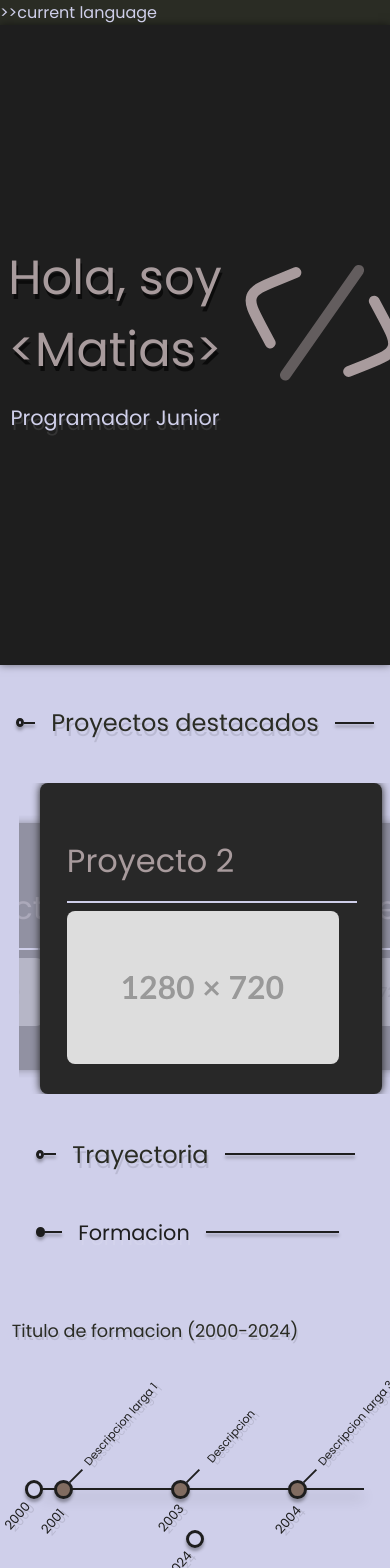
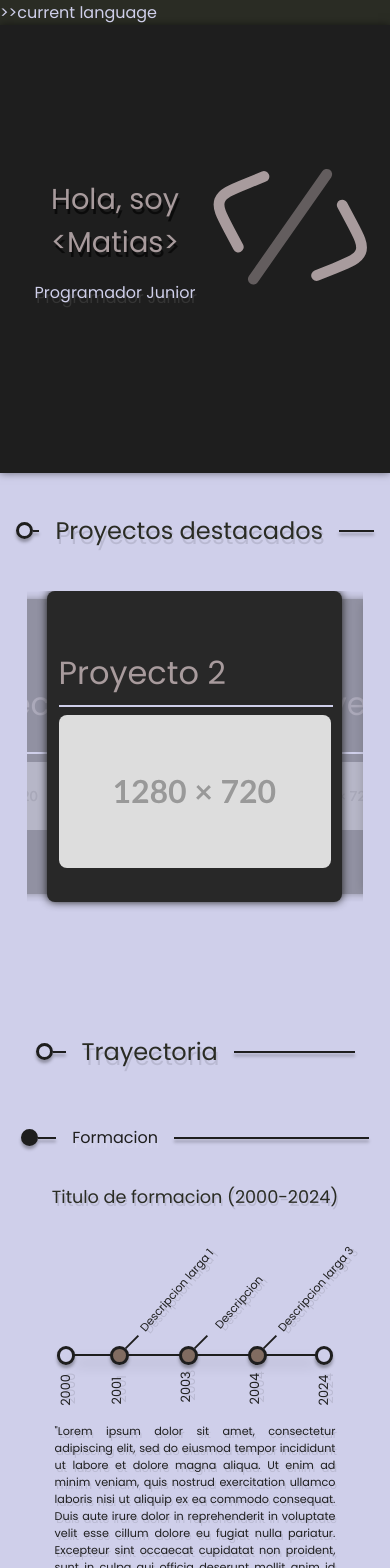
Before and after one commit to Matii111/Matii111.github.io, a React (Create React App) app: page / in a window 390 px wide. Shown: the top 1568 px of the page. Built offline with nearby package versions, Linux system fonts and the light colour scheme.

Commit message:
fix(major): Multiple aspect ratio fixed.

```diff
--- a/src/components/featuredProjects/projectCardsFormat.js
+++ b/src/components/featuredProjects/projectCardsFormat.js
@@ -1,14 +1,36 @@
-import React, { useState } from 'react';
+import React, { useState, useEffect } from 'react';
 import { Slide } from 'react-slideshow-image';
 import ProjectCardsData from './projectCardsData';
 import Next from '../../imgs/logos/next-slider-icon.svg';
 import Prev from '../../imgs/logos/prev-slider-icon.svg';
 import Close from '../../imgs/logos/close-icon.svg';
 
+function centerPopup() {
+    var popup = document.querySelector('.project-preview-container');
+
+    var width = window.innerWidth;
+    var height = window.innerHeight;
+
+    var popupWidth = popup.offsetWidth;
+    var popupHeight = popup.offsetHeight;
+
+    var left = (width - popupWidth) / 2;
+    var top = (height - popupHeight) / 2;
+
+    popup.style.left = `${left}px`;
+    popup.style.top = `${top}px`;
+}
+
 function ProjectFormat() {
     const [currentSlide, setCurrentSlide] = useState(0);
     const [isProjectOpen, setProjectOpen] = useState(false);
     const [selectedId, setSelectedId] = useState(null);
+
+    useEffect(() => {
+        if (isProjectOpen) {
+            centerPopup();
+        }
+    }, [isProjectOpen]);
 
     const handleProjectOpen = (id) => {
         setSelectedId(id);
@@ -56,8 +78,7 @@ function ProjectFormat() {
                 <hr className='right-hr' />
             </div>
             <div className="slide-container">
-
-                    <div className={`${isProjectOpen ? 'overlay' : 'overlay-inactive'}`}>
+                <div className={`${isProjectOpen ? 'overlay' : 'overlay-inactive'}`}>
                     {isProjectOpen && (
                         <div className='project-preview-container'>
                             <div className='project-preview'>
@@ -78,17 +99,16 @@ function ProjectFormat() {
                                 </div>
                                 <hr className='right-hr' />
                                 <div className='project-preview-right'>
-                                    <img src={project.image} />
-                                    <img src={project.image2} />
+                                    <img src={project.image} alt="Project" />
+                                    <img src={project.image2} alt="Project" />
                                 </div>
                             </div>
                             <p onClick={handleProjectClose} className='overlay-close-button'>
                                 <img src={Close} alt="Close" />
                             </p>
                         </div>
-                          )}
-                    </div>
-
+                    )}
+                </div>
                 <Slide {...slideSettings}>
                     {ProjectCardsData.map((project, index) => {
                         const nextSlide = (currentSlide + 1) % ProjectCardsData.length;
--- a/src/index.css
+++ b/src/index.css
@@ -229,7 +229,7 @@ body {
 }
 
 .career-subtitle>.right-hr {
-  width: 70%;
+  width: 60%;
   box-shadow: 0 0.2rem 0.2rem rgba(0, 0, 0, 0.3);
 }
 
@@ -263,7 +263,7 @@ body {
 
 .career-long-hr {
   border: 0.1rem solid #1E1E1E;
-  width: 80rem;
+  width: 63rem;
   margin: 0;
   box-shadow: 0 0.5rem 0.8rem rgba(0, 0, 0, 0.3);
 }
@@ -381,7 +381,7 @@ body {
 }
 
 .career-content-title {
-  left: -26rem;
+  left: -18rem;
   position: relative;
   cursor: default;
 }
@@ -397,6 +397,7 @@ body {
   display: flex;
   flex-direction: column;
   align-items: center;
+  overflow: hidden;
 }
 
 .tools-content {
@@ -492,7 +493,7 @@ body {
 
 .footer-title>p {
   color: #CFCFEA;
-  font-size: 2rem;
+  font-size: 1.5rem;
   cursor: default;
   text-shadow: 0.1rem 0.3rem rgba(255, 255, 255, 0.1);
 }
@@ -573,8 +574,8 @@ body {
 }
 
 .circle-title {
-  width: 1rem;
-  height: 1rem;
+  min-width: 0.7rem;
+  min-height: 0.7rem;
   border-radius: 50%;
   border-style: solid;
   border-color: #1E1E1E;
@@ -583,7 +584,7 @@ body {
 }
 
 .right-hr {
-  width: 56%;
+  width: 55%;
   margin-left: 1rem;
   border: 0.1rem solid #1E1E1E;
   margin-right: 0rem;
@@ -732,7 +733,7 @@ body {
   margin: auto;
   padding: 0.2rem;
   border-radius: 0.5rem;
-  height: fit-content;
+  height: 25rem;
 }
 
 .project-card {
@@ -788,6 +789,7 @@ body {
   margin-bottom: 0.5rem;
   color: #A89B9D;
   transition: all 0.5s ease;
+  height: 2rem;
 }
 
 .project-title {
@@ -800,6 +802,7 @@ body {
 .project-card>hr {
   width: 100%;
   border: 1px solid #CFCFEA;
+  margin-top: 3rem;
 }
 
 .project-info {
@@ -846,12 +849,12 @@ body {
 }
 
 .slideButtonPrev>img {
-  right: 5rem;
+  right: 2rem;
   position: absolute;
 }
 
 .slideButtonNext>img {
-  left: 5rem;
+  left: 2rem;
   position: absolute;
 }
 
@@ -872,13 +875,17 @@ body {
 /* 4k RES */
 @media (min-width: 2560px) {
   .career-title>.right-hr {
-    width: 70%;
+    width: 67%;
   }
 
   .project-preview-container {
     top: 20%;
     left: 34.5%;
   }
+
+  .project-card>hr {
+    margin-top: 2rem;
+  }
 }
 
 /* LAPTOP L RES */
@@ -886,7 +893,7 @@ body {
 
   /* FEATURED CONTENT */
   .right-hr {
-    width: 37rem;
+    width: 50%;
   }
 
   .project-preview-container {
@@ -910,6 +917,10 @@ body {
     margin-left: 2rem;
   }
 
+  .project-card>hr {
+    margin-top: 2rem;
+  }
+
   /* CAREER CONTENT */
 
   .career-content-title {
@@ -921,7 +932,8 @@ body {
   }
 
   .career-title>.right-hr {
-    width: 59rem;
+    width: 65%;
+
   }
 
   .career-content>.career-content-description {
@@ -940,7 +952,7 @@ body {
 
 
 /* LAPTOP RES */
-@media (max-width: 1024px) {
+@media (max-width: 1193px) {
 
   /* PRESENTATION */
   .presentation-label {
@@ -958,7 +970,7 @@ body {
   }
 
   .right-hr {
-    width: 20rem;
+    width: 35%;
   }
 
   /* FOOTER */
@@ -970,19 +982,22 @@ body {
 
   /* SLIDER */
 
+  .project-card>hr {
+    margin-top: 1rem;
+  }
+
   .slide-container {
     width: 36rem;
   }
 
   .project-card {
-    width: 18rem;
-    height: 5rem;
+    width: 23rem;
+    height: 12rem;
     font-size: 1rem;
   }
 
   .middle-card .project-title {
     width: 15rem;
-    height: 10rem;
     font-size: 2rem;
   }
 
@@ -991,7 +1006,7 @@ body {
   }
 
   .middle-card .project-img-container img {
-    max-width: 10rem;
+    max-width: 13rem;
   }
 
   .project-img-container img {
@@ -1000,7 +1015,7 @@ body {
 
   .middle-card {
     width: 20rem;
-    height: 10rem;
+    height: 16rem !important;
     margin-left: 0rem;
   }
 
@@ -1043,13 +1058,13 @@ body {
   }
 
   .overlay-close-button>img {
-    margin-bottom: 19rem;
+    margin-bottom: 27rem;
   }
 
   /* CAREER CONTENT */
 
   .career-title>.right-hr {
-    width: 35rem;
+    width: 55%;
   }
 
   .career-long-hr {
@@ -1112,15 +1127,11 @@ body {
   }
 }
 
-@media (max-width: 768px) {
+@media (max-width: 982px) {
 
   /* CAREER SECTION */
   .career-content>p {
     font-size: 1.4rem;
-  }
-
-  .career-title>.right-hr {
-    width: 21rem;
   }
 
   .career-long-hr {
@@ -1185,6 +1196,10 @@ body {
 
   .project-preview-right {
     margin-left: 2rem;
+  }
+
+  .project-card>hr {
+    margin-top: 1rem;
   }
 
   /* FEATURED PROJECT */
@@ -1219,10 +1234,6 @@ body {
     width: 34.5rem;
   }
 
-  .right-hr {
-    width: 13rem;
-  }
-
   .project-preview-container {
     top: 22%;
     left: 14.6%;
@@ -1230,7 +1241,7 @@ body {
   }
 
   .middle-card .project-img-container img {
-    max-width: 17rem;
+    max-width: 100%;
   }
 
   .overlay-close-button>img {
@@ -1271,7 +1282,7 @@ body {
   }
 }
 
-@media (max-width: 425px) {
+@media (max-width: 751px) {
 
   /* PRESENTATION LABEL */
 
@@ -1291,40 +1302,30 @@ body {
     font-size: 1.5rem;
   }
 
-  .circle-title {
-    width: 0.2rem;
-    height: 0.2rem;
-  }
-
-  .right-hr {
-    width: 4rem;
-  }
-
   .left-hr {
     width: 1rem;
   }
 
   .slide-container {
-    width: 24rem;
-    margin-left: 1rem;
+    width: 75%;
   }
 
   .project-card {
     padding: 1.7rem;
     width: 15rem;
-    height: 12rem;
+    height: 15rem;
   }
 
   .middle-card {
     padding: 1.7rem;
-    width: 18rem;
-    margin-left: -2rem;
-    height: 12rem;
+    width: 210%;
+    margin-left: -1.4rem;
+    height: 19rem !important;
   }
 
   .project-preview-container {
     top: 9%;
-    left: 3%;
+    left: 2%;
     width: 25rem;
     height: 40rem;
   }
@@ -1367,12 +1368,8 @@ body {
     margin-left: 1rem;
   }
 
-  .career-title>.right-hr {
-    width: 12rem;
-  }
-
   .career-long-hr {
-    width: 20rem;
+    width: 17rem;
   }
 
   .career-featured-content {
@@ -1380,12 +1377,12 @@ body {
   }
 
   .career-featured-container {
-    width: 19rem;
+    width: 18rem;
   }
 
   .career-featured-content>p {
     font-size: 0.8rem;
-    rotate: calc(311deg);
+    rotate: calc(270deg);
     margin-top: 2rem;
     margin-left: 0rem;
   }
@@ -1398,9 +1395,9 @@ body {
   .career-start-line>p,
   .career-end-line>p {
     font-size: 0.8rem;
-    rotate: calc(311deg);
-    margin-top: 1rem;
-    margin-left: -2rem;
+    rotate: calc(270deg);
+    margin-top: 1.5rem;
+    margin-left: 0rem;
   }
 
   .horizontal-hr>p {
@@ -1416,7 +1413,7 @@ body {
   }
 
   .career-subtitle>.right-hr {
-    width: 44%;
+    width: 55%;
   }
 
   .career-content>.career-content-description {
@@ -1425,7 +1422,7 @@ body {
   }
 
   .career-content>.career-content-title {
-    margin-left: 11rem;
+    margin-left: 9rem;
     font-size: 1.1rem;
     text-wrap: nowrap;
   }
@@ -1437,13 +1434,8 @@ body {
 
   /* FOOTER */
 
-  .footer-title .left-hr,
-  .footer-title .right-hr {
-    width: 2rem;
-  }
-
   .footer-title>p {
-    font-size: 1rem;
+    font-size: 0.9rem;
   }
 
   /* TOOLS */
@@ -1451,10 +1443,7 @@ body {
     width: 90%;
     padding-left: 1rem;
     padding-bottom: 3rem;
-  }
-
-  .tools-title .right-hr {
-    width: 18%;
+    font-size: 1.8rem;
   }
 
   .tool-item>img {
@@ -1466,9 +1455,19 @@ body {
   .tools-container {
     height: 24rem;
   }
-}
-
-@media (max-width: 375px) {
+
+  .circle-title {
+    width: 0.7rem;
+    height: 0.7rem;
+  }
+
+  .footer-title .left-hr,
+  .footer-title .right-hr {
+    width: 2rem;
+  }
+}
+
+@media (max-width: 421px) {
 
   /* PRESENTATION SECTION */
   .presentation {
@@ -1495,24 +1494,29 @@ body {
   }
 
   .circle-title {
-    min-width: 0.2rem;
-    min-height: 0.2rem;
+    width: 0.7rem;
+    height: 0.7rem;
   }
 
   .middle-card {
-    margin-left: -2.8rem;
+    margin-left: -1.6rem;
     padding: 0.7rem;
     width: 17rem;
+    height: 18rem !important;
     top: 0rem !important;
   }
 
-  .slideButtonPrev>img {
-    display: none;
-  }
 
   .project-card {
-    height: 13rem;
+    height: 15rem;
     top: -2rem;
+  }
+
+  .project-preview-container {
+    width: 22rem;
+    height: 40rem;
+    top: 9%;
+    left: 3%;
   }
 
   /* CAREER  SECTION  */
@@ -1566,4 +1570,282 @@ body {
   .items-icons>img {
     width: 1.5rem;
   }
-}
+
+  .footer-title .left-hr,
+  .footer-title .right-hr {
+    width: 1rem;
+  }
+}
+
+@media (max-width: 342px) {
+
+  /* PRESENTATION */
+  .presentation-logo>img {
+    width: 10rem;
+  }
+
+  /* FEATURED CONTENT */
+
+  .featured-title>p {
+    font-size: 1.2rem;
+  }
+
+  .featured-title>.left-hr {
+    width: 1rem;
+    margin-right: 0.3rem;
+  }
+
+  .featured-title>.right-hr {
+    margin-left: 0.3rem;
+  }
+
+  .middle-card .project-img-container img {
+    max-width: 15rem;
+  }
+
+  .slide-container {
+    width: 18rem;
+  }
+
+  .middle-card .project-title {
+    font-size: 1.8rem;
+  }
+
+  .middle-card {
+    margin-left: -2.4rem;
+    width: 15rem;
+  }
+
+  .project-preview-container {
+    width: 17rem;
+    height: 40rem;
+    top: 9%;
+    left: 8%;
+  }
+
+  /* CAREER SECTION */
+
+  .career-featured-container {
+    width: 7rem;
+  }
+
+  .career-title {
+    padding: 0rem;
+    font-size: 1.2rem;
+  }
+
+  .career-subtitle>.circle-title {
+    border: 0rem;
+  }
+
+  /* TOOLS SECTION */
+
+
+  .tools-title .circle-title {
+    min-width: 0.7rem;
+    min-height: 0.7rem;
+  }
+
+  .tool-item {
+    padding-right: 1rem;
+    padding-left: 1rem;
+  }
+
+  .tools-title {
+    font-size: 1.2rem;
+  }
+
+  .tools-title .left-hr {
+    width: 0.8rem;
+    margin-right: 0.8rem;
+  }
+
+  .tool-item>img {
+    height: 2.3rem;
+  }
+
+  .items-icons>img {
+    width: 1.7rem;
+  }
+
+  /* FOOTER */
+
+  .footer-title>p {
+    font-size: 0.5rem;
+  }
+
+  .footer-items>p {
+    font-size: 1rem;
+  }
+}
+
+@media (max-width: 310px) {
+
+  /* PRESENTATION */
+  .presentation {
+    font-size: 1rem;
+    width: 16rem;
+  }
+
+  .presentation-container {
+    flex-direction: column-reverse;
+  }
+
+  .presentation-logo>img {
+    margin-left: 0rem;
+  }
+
+  /* CAREER SECTION */
+  .centered {
+    min-width: 15rem;
+    margin-left: -0.5rem;
+  }
+
+  .career-title {
+    padding: 0rem;
+    font-size: 100%;
+    width: 100%;
+    min-width: 15rem;
+    margin-left: -1rem;
+  }
+
+  .career-subtitle {
+    min-width: 15rem;
+    margin-left: -1rem;
+  }
+
+  .career-long-hr {
+    width: 13rem;
+  }
+
+  .career-line {
+    flex-wrap: nowrap;
+  }
+
+  .career-content>.career-content-title {
+    font-size: 90%;
+    width: 15rem;
+    text-wrap: pretty;
+    overflow: hidden;
+  }
+
+  .career-title>.right-hr {
+    width: 30%;
+    overflow: hidden;
+  }
+
+  .career-subtitle>.right-hr {
+    width: 29%;
+    overflow: hidden;
+  }
+
+  .career-container {
+    overflow: hidden;
+  }
+
+  /* FEATURED CONTENT */
+  .slide-container {
+    width: 95%;
+    min-width: 10rem;
+  }
+
+  .middle-card .project-title {
+    font-size: 160%;
+  }
+
+  .project-card>hr {
+    width: 98%;
+  }
+
+  .middle-card {
+    width: 250%;
+    height: 85% !important;
+    margin-left: -40%;
+    min-width: 10rem;
+  }
+
+  .middle-card .project-img-container img {
+    max-width: 100%;
+  }
+
+  .featured-title>.left-hr {
+    width: 1%;
+  }
+
+  .featured-title>p {
+    font-size: 100%;
+    width: 13rem;
+  }
+
+  .right-hr {
+    width: 10%;
+    min-width: 0.5rem;
+    overflow: hidden;
+  }
+
+  .left-hr {
+    width: 1%;
+  }
+
+  .horizontal-hr>p {
+    display: none;
+  }
+
+  .featured-title {
+    min-width: 13rem;
+  }
+
+  /* CAREER CONTENT */
+
+
+  .career-content {
+    min-width: 15rem;
+    margin-left: -0.7rem;
+  }
+
+  .career-featured-content>.diagonal-hr {
+    display: none;
+  }
+
+  .career-line {
+    margin-left: 7%;
+    rotate: 90deg;
+    margin-bottom: 5rem;
+    margin-top: 2rem;
+  }
+
+  .career-content>.career-content-title {
+    font-size: 90%;
+    width: 90%;
+    text-wrap: wrap;
+  }
+
+  .career-featured-content>.circle-title {
+    margin-top: 0.3em;
+    margin-left: 1.2rem;
+  }
+
+  /* TOOLS SECTION */
+  .tools-content {
+    display: flex;
+    flex-direction: column;
+    flex-wrap: nowrap;
+    justify-content: center;
+    align-items: center;
+  }
+
+  .tools-container {
+    height: fit-content;
+  }
+
+  body>div {
+    min-width: 15rem
+  }
+
+  /* FOOTER */
+  .footer-title .left-hr,
+  .footer-title .right-hr {
+    width: 0.1rem;
+  }
+
+}
```
Also changed, not shown: src/App.js (+11 -0 lines).
